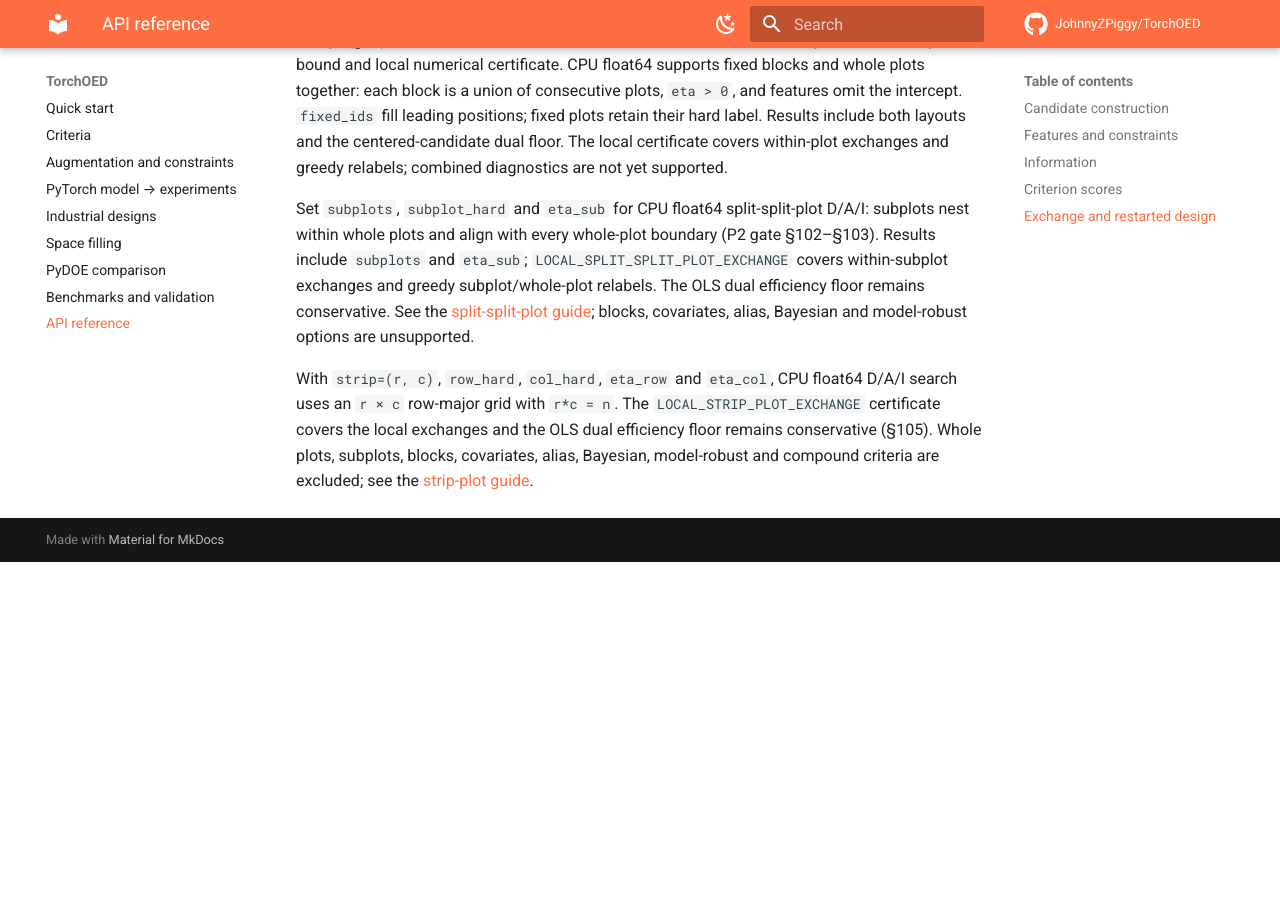
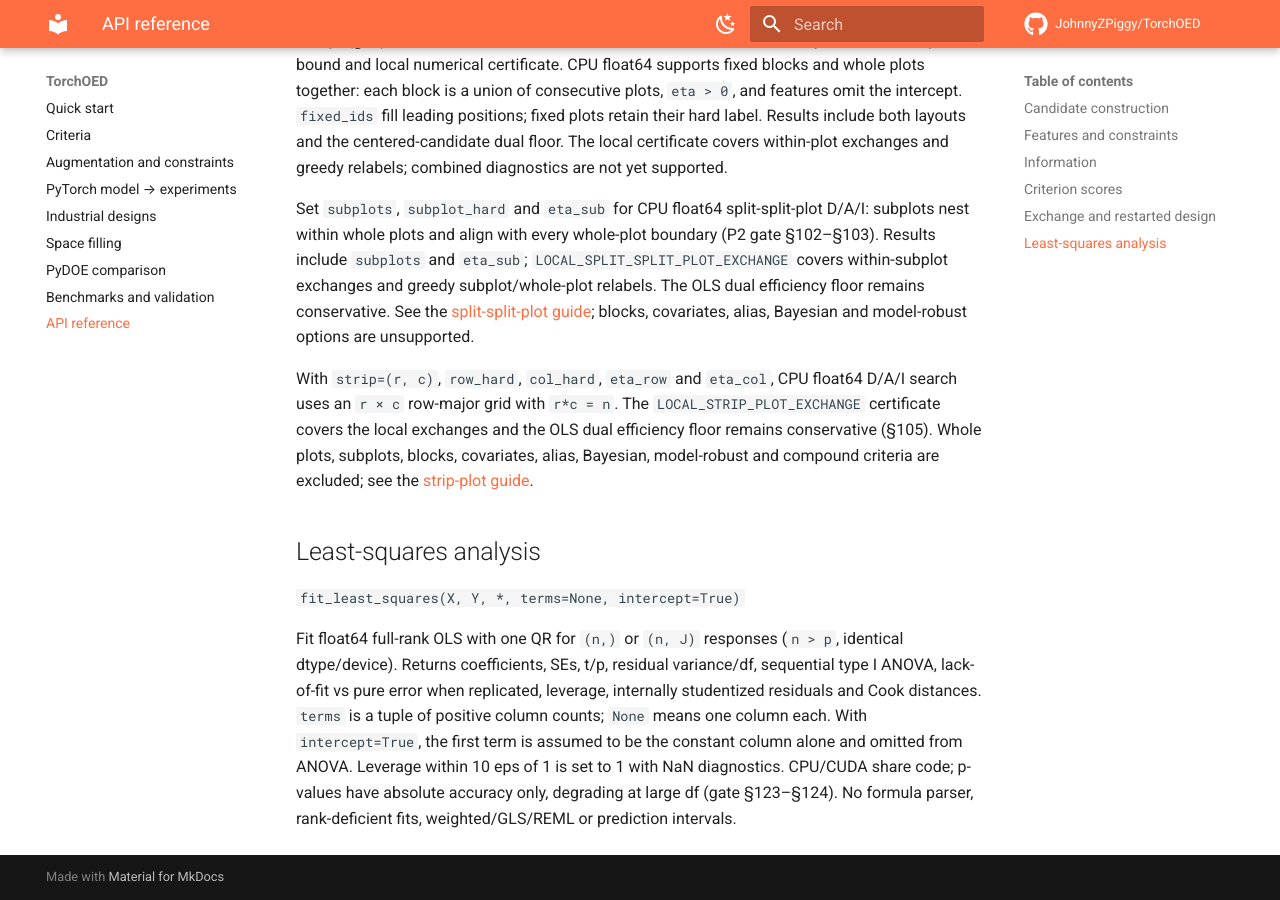
Before and after one commit to JohnnyZPiggy/TorchOED, an MkDocs documentation site: the page built from website/api.md, in a window 1280 px wide and 900 px high, scrolled down 9325 px. Built offline with MkDocs 1.6.1 and Material for MkDocs 9.7.7, drawn with Linux system fonts in a browser that asks for light colours; comment, search, counter and statistics services are not loaded; before the commit the page ends 9887 px from its top, so only the background shows below that.

Commit message:
docs: add least-squares API entry

```diff
--- a/website/api.md
+++ b/website/api.md
@@ -230,3 +230,9 @@ A dict `criterion={"D": w_D, "A": w_A, "I": w_I}` maximises the weighted log-eff
 Set `subplots`, `subplot_hard` and `eta_sub` for CPU float64 split-split-plot D/A/I: subplots nest within whole plots and align with every whole-plot boundary (P2 gate §102–§103). Results include `subplots` and `eta_sub`; `LOCAL_SPLIT_SPLIT_PLOT_EXCHANGE` covers within-subplot exchanges and greedy subplot/whole-plot relabels. The OLS dual efficiency floor remains conservative. See the [split-split-plot guide](industrial.md#split-split-plot-designs); blocks, covariates, alias, Bayesian and model-robust options are unsupported.
 
 With `strip=(r, c)`, `row_hard`, `col_hard`, `eta_row` and `eta_col`, CPU float64 D/A/I search uses an `r × c` row-major grid with `r*c = n`. The `LOCAL_STRIP_PLOT_EXCHANGE` certificate covers the local exchanges and the OLS dual efficiency floor remains conservative (§105). Whole plots, subplots, blocks, covariates, alias, Bayesian, model-robust and compound criteria are excluded; see the [strip-plot guide](industrial.md#strip-plot-designs).
+
+## Least-squares analysis
+
+`fit_least_squares(X, Y, *, terms=None, intercept=True)`
+
+Fit float64 full-rank OLS with one QR for `(n,)` or `(n, J)` responses (`n > p`, identical dtype/device). Returns coefficients, SEs, t/p, residual variance/df, sequential type I ANOVA, lack-of-fit vs pure error when replicated, leverage, internally studentized residuals and Cook distances. `terms` is a tuple of positive column counts; `None` means one column each. With `intercept=True`, the first term is assumed to be the constant column alone and omitted from ANOVA. Leverage within 10 eps of 1 is set to 1 with NaN diagnostics. CPU/CUDA share code; p-values have absolute accuracy only, degrading at large df (gate §123–§124). No formula parser, rank-deficient fits, weighted/GLS/REML or prediction intervals.
```
